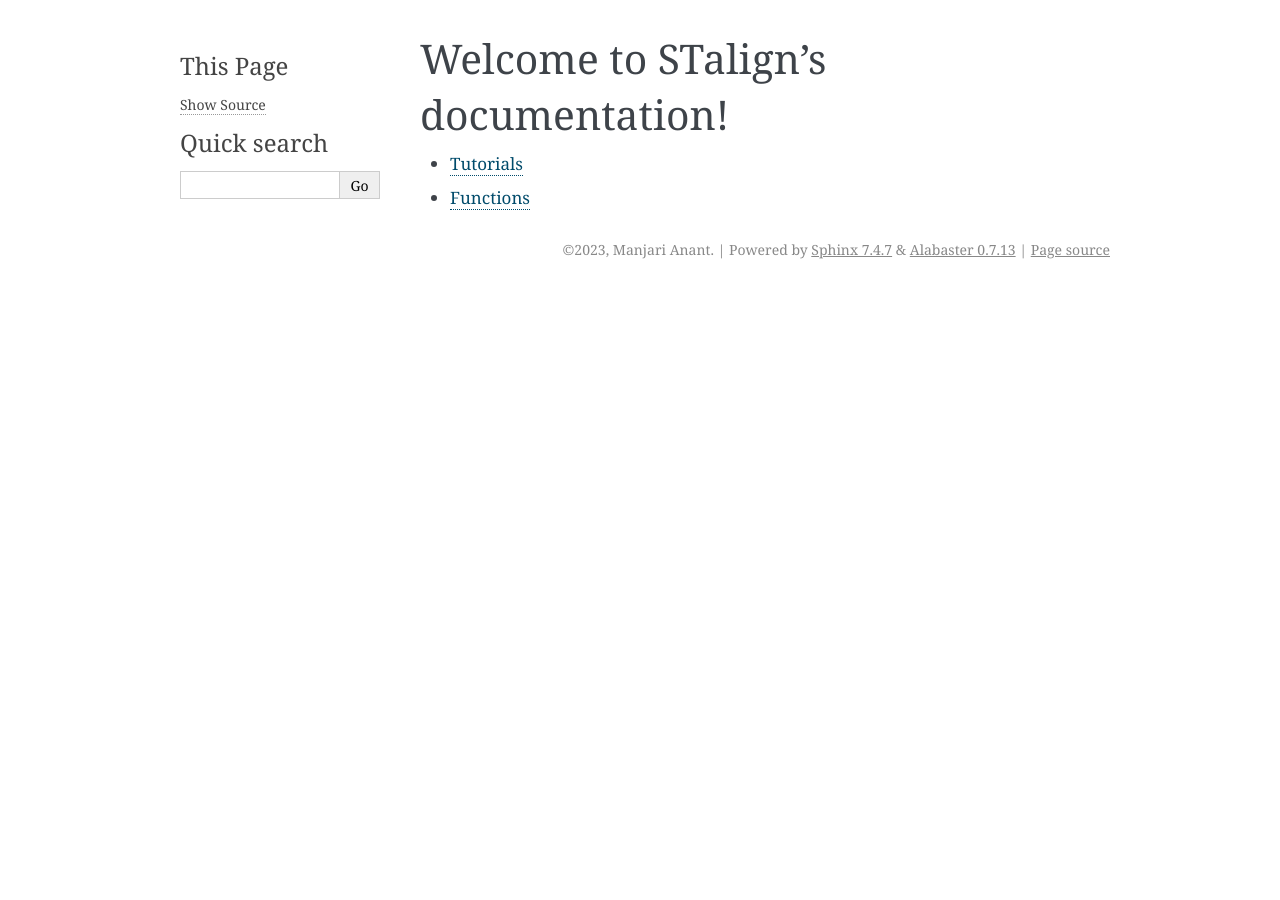
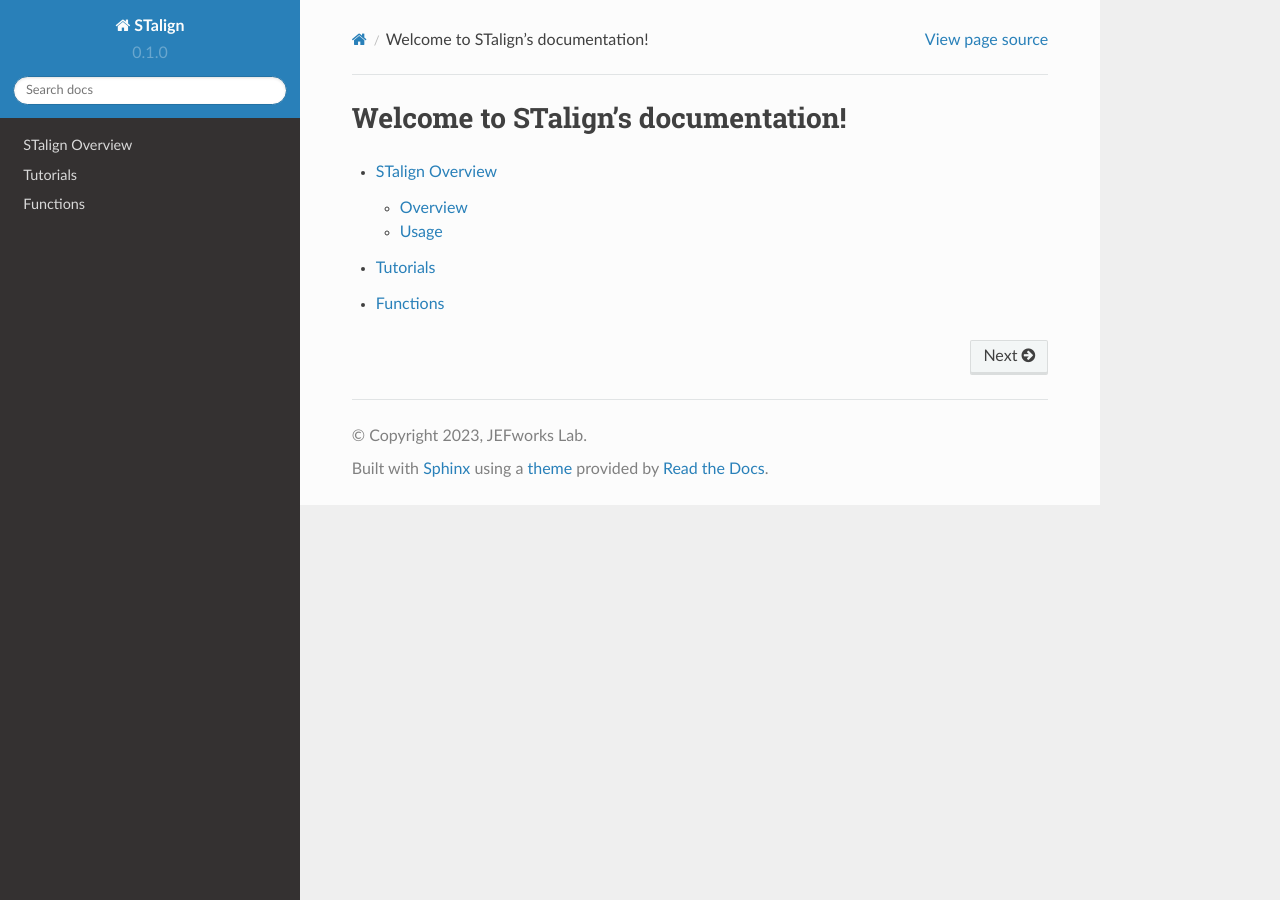
Before and after one commit to JEFworks-Lab/STalign, a Sphinx documentation site: the page built from doc/index.rst, in a window 1280 px wide. Built offline with Sphinx 7.4.7 and the Read the Docs theme 2.0.0, drawn with Linux system fonts in a browser that asks for light colours; pages that are not in the unit, such as notebooks, are missing from menus.

```diff
--- a/doc/conf.py
+++ b/doc/conf.py
@@ -1,25 +1,23 @@
 # Configuration file for the Sphinx documentation builder.
-#
-# For the full list of built-in configuration values, see the documentation:
-# https://www.sphinx-doc.org/en/master/usage/configuration.html
 
-import sys
-import os
-sys.path.insert(0,os.path.abspath('..'))
-
-# -- Project information -----------------------------------------------------
-# https://www.sphinx-doc.org/en/master/usage/configuration.html#project-information
+# -- Project information
 
 project = 'STalign'
-copyright = '2023, Manjari Anant'
-author = 'Manjari Anant'
-release = '1.0'
+copyright = '2023, JEFworks Lab'
+author = 'Manjari Anant, Jean Fan'
+
+release = '0.1'
+version = '0.1.0'
+
+# -- General configuration
 
 # -- General configuration ---------------------------------------------------
 # https://www.sphinx-doc.org/en/master/usage/configuration.html#general-configuration
 
-extensions = ['sphinx.ext.autodoc']
-source_suffix = ['.rst', '.md']
+extensions = ['myst_parser', 'sphinx.ext.autodoc', 'autodocsumm', 'nbsphinx',
+]
+source_suffix = ['.rst', '.md'
+]
 
 autodoc_default_options = {
 	'autosummary': True
@@ -29,9 +27,8 @@ templates_path = ['_templates']
 exclude_patterns = ['_build', 'Thumbs.db', '.DS_Store']
 
 
-
 # -- Options for HTML output -------------------------------------------------
 # https://www.sphinx-doc.org/en/master/usage/configuration.html#options-for-html-output
 
-html_theme = 'alabaster'
+html_theme = 'sphinx_rtd_theme'
 html_static_path = ['_static']
```
